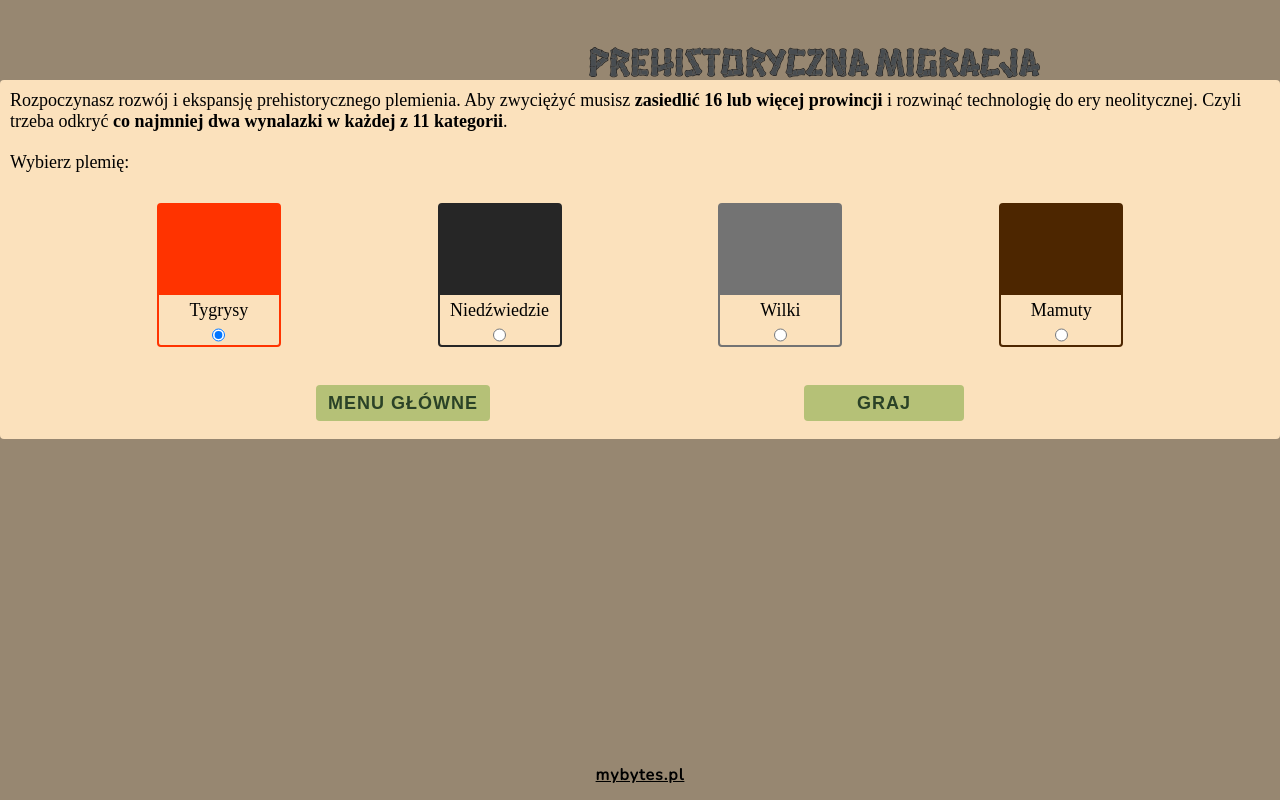
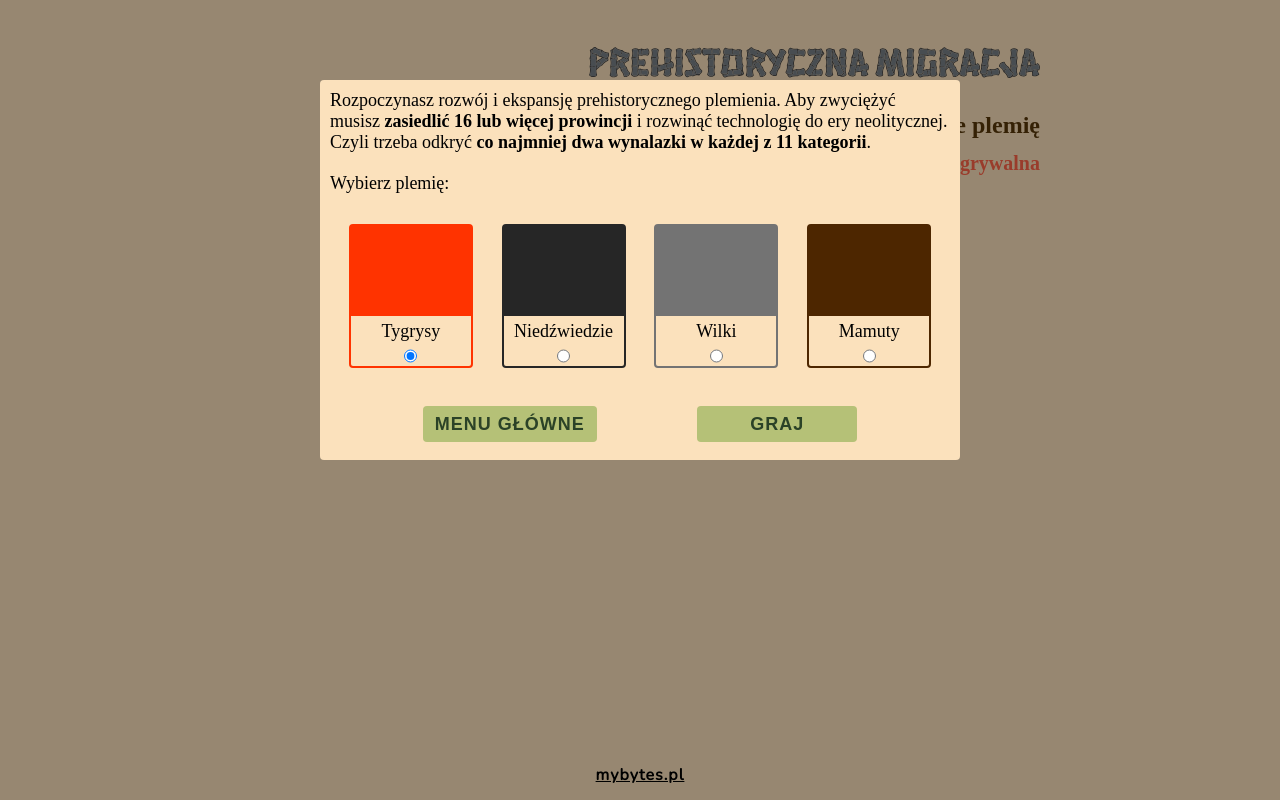
Before and after one commit to sebek78/prehistoric-migration, an Angular app: page / in a window 1280 px wide. Both pictures are taken after a click on the button "NOWA GRA". Built offline with nearby package versions, Linux system fonts and the light colour scheme; a web font is replaced by a local one.

Commit message:
bugfix: set dialog width and stop click event propagation

```diff
--- a/src/app/homepage/homepage.component.html
+++ b/src/app/homepage/homepage.component.html
@@ -17,7 +17,11 @@
             <app-menu-button *ngIf="hasSavedGame" (click)="deleteSavedGame()" [innerText]="'Usuń zapis gry'"></app-menu-button>
             <app-menu-button routerLink="/manual" [innerText]="'Zasady gry'"></app-menu-button>
         </nav>
-        <app-dialog [open]="showEntryDialog" [close]="handleClose">
+        <app-dialog
+          [open]="showEntryDialog"
+          [close]="handleClose"
+          [maxWidth]="false"
+          >
             <p class="text">
                 Rozpoczynasz rozwój i ekspansję prehistorycznego plemienia. Aby zwyciężyć
                 musisz <strong>zasiedlić 16 lub więcej prowincji</strong>
--- a/src/app/homepage/homepage.component.scss
+++ b/src/app/homepage/homepage.component.scss
@@ -70,29 +70,6 @@ footer {
   font-size: 16px;
   line-height: 24px;
 }
-.entry-dialog {
-  width: 100vw;
-  height: 100vh;
-  position: absolute;
-  top: 0;
-  left: 0;
-  z-index: 1;
-  background-color: rgba(0, 0, 0, 0.4);
-}
-.entry-dialog__box {
-  position: absolute;
-  top: 50%;
-  left: 50%;
-  transform: translate(-50%, -50%);
-  box-sizing: border-box;
-  background-color: $bgColor;
-  min-width: 300px;
-  width: 50vw;
-  padding: 20px;
-  border: 2px solid red;
-  border-radius: 4px;
-  z-index: 2;
-}
 .buttons-tribes {
   display: flex;
   justify-content: space-evenly;
--- a/src/app/shared/dialog/dialog.component.html
+++ b/src/app/shared/dialog/dialog.component.html
@@ -1,5 +1,9 @@
 <div *ngIf="open" class="dialog" (click)="close ? close() : undefined">
-  <div class="dialog__box">
+  <div
+    class="dialog__box"
+    [ngClass] ="maxWidth ? 'dialog__box--max' : 'dialog__box--limited'"
+    (click)="stopPropagation($event)"
+  >
     <ng-content></ng-content>
   </div>
 </div>
--- a/src/app/shared/dialog/dialog.component.scss
+++ b/src/app/shared/dialog/dialog.component.scss
@@ -19,10 +19,16 @@
   border-radius: 4px;
   z-index: 2;
 
+  &--max {
+    max-width: max-content;
+  }
+  &--limited {
+    max-width: 640px;
+  }
+
   @media screen and (min-width: 600px) {
     top: 10vh;
     left: 50%;
     transform: translateX(-50%);
-    max-width: max-content;
   }
 }
--- a/src/app/shared/dialog/dialog.component.ts
+++ b/src/app/shared/dialog/dialog.component.ts
@@ -8,10 +8,14 @@ import { Component, Input, OnInit } from '@angular/core';
 export class DialogComponent implements OnInit {
   @Input() open: boolean;
   @Input() close: () => void | undefined;
+  @Input() maxWidth: boolean | undefined;
 
   constructor() { }
 
   ngOnInit(): void {
   }
 
+  stopPropagation(event: MouseEvent): void{
+    event.stopPropagation();
+  }
 }
```
